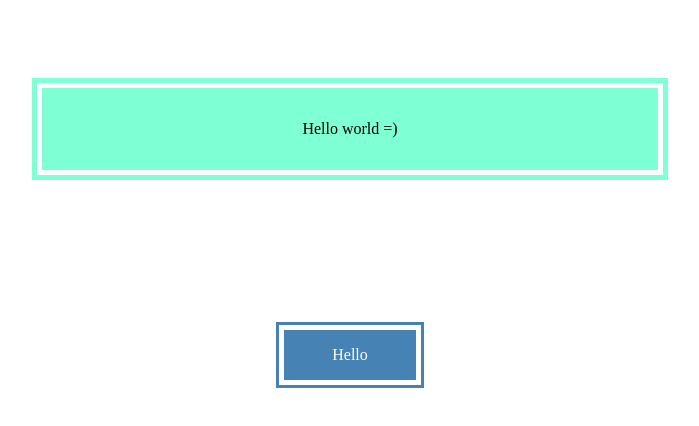
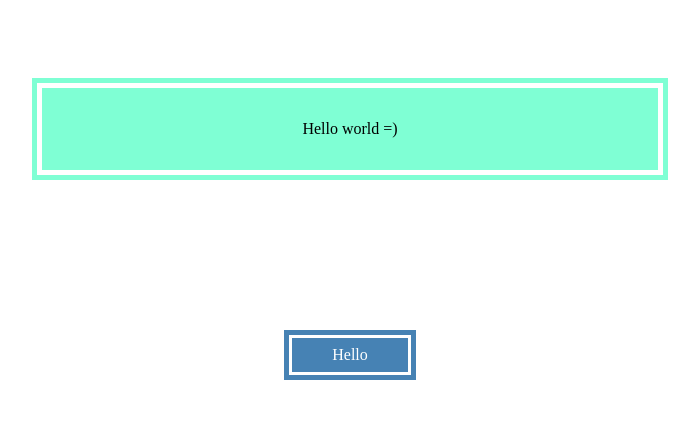
Before and after one commit to WebDevTuts/outline_and_offset, a plain HTML site: page index.html in a window 1280 px wide. In both pictures the pointer is over the link "Hello". Shown: the whole page, without its empty margins (290-989 px from the left). Drawn offline with Linux system fonts and the light colour scheme.

Commit message:
Add alternate outline and offset styles to the button

```diff
--- a/style.css
+++ b/style.css
@@ -21,10 +21,10 @@ body {
   color: white;
   transition: all 250ms ease-in;
 
-  outline: 3px solid steelblue;
+  outline: 3px solid white;
 }
 
 .button:hover {
-  outline: 3px solid steelblue;
-  outline-offset: 5px;
+  outline: 3px solid white;
+  outline-offset: -8px;
 }
```
